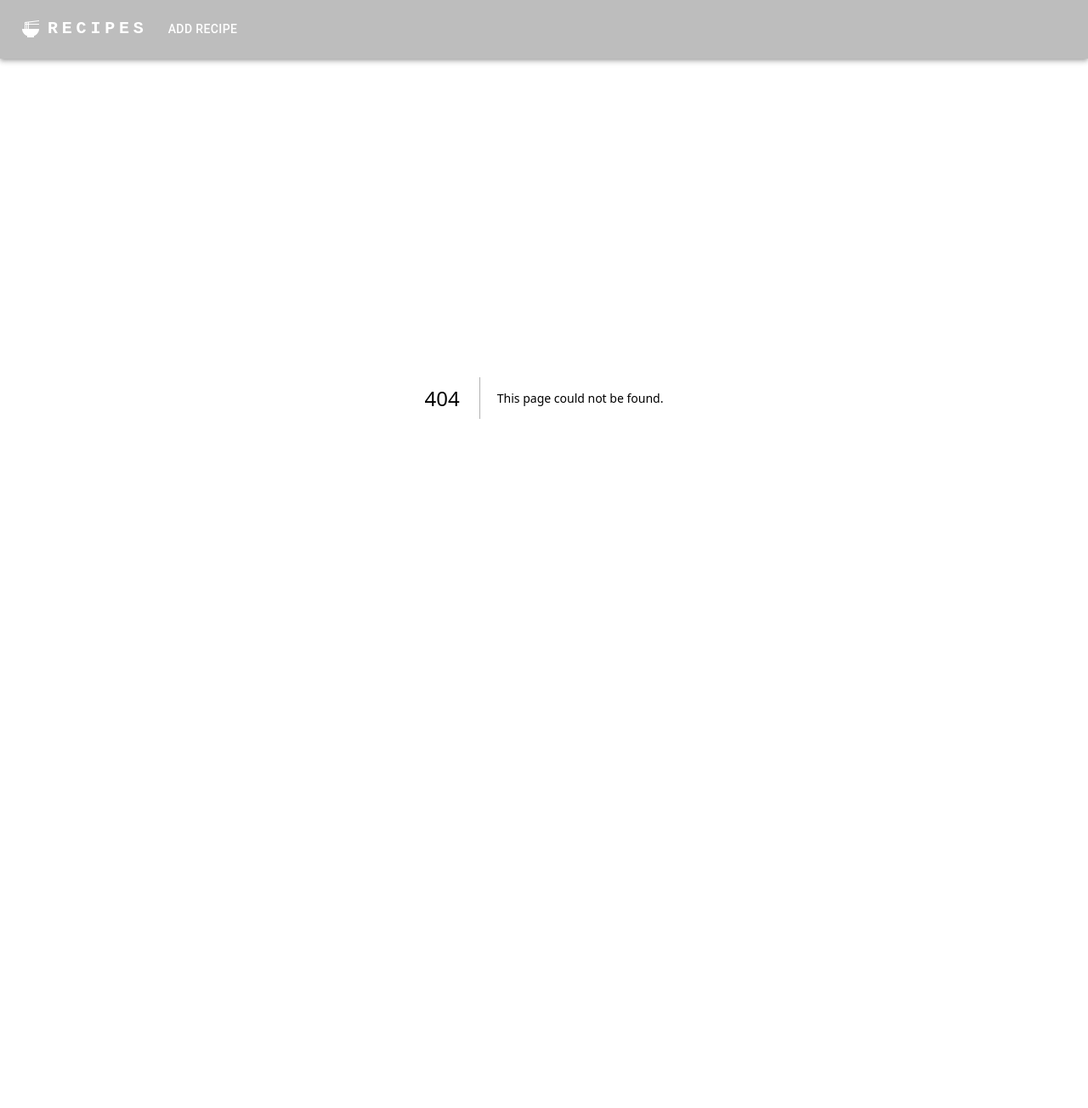
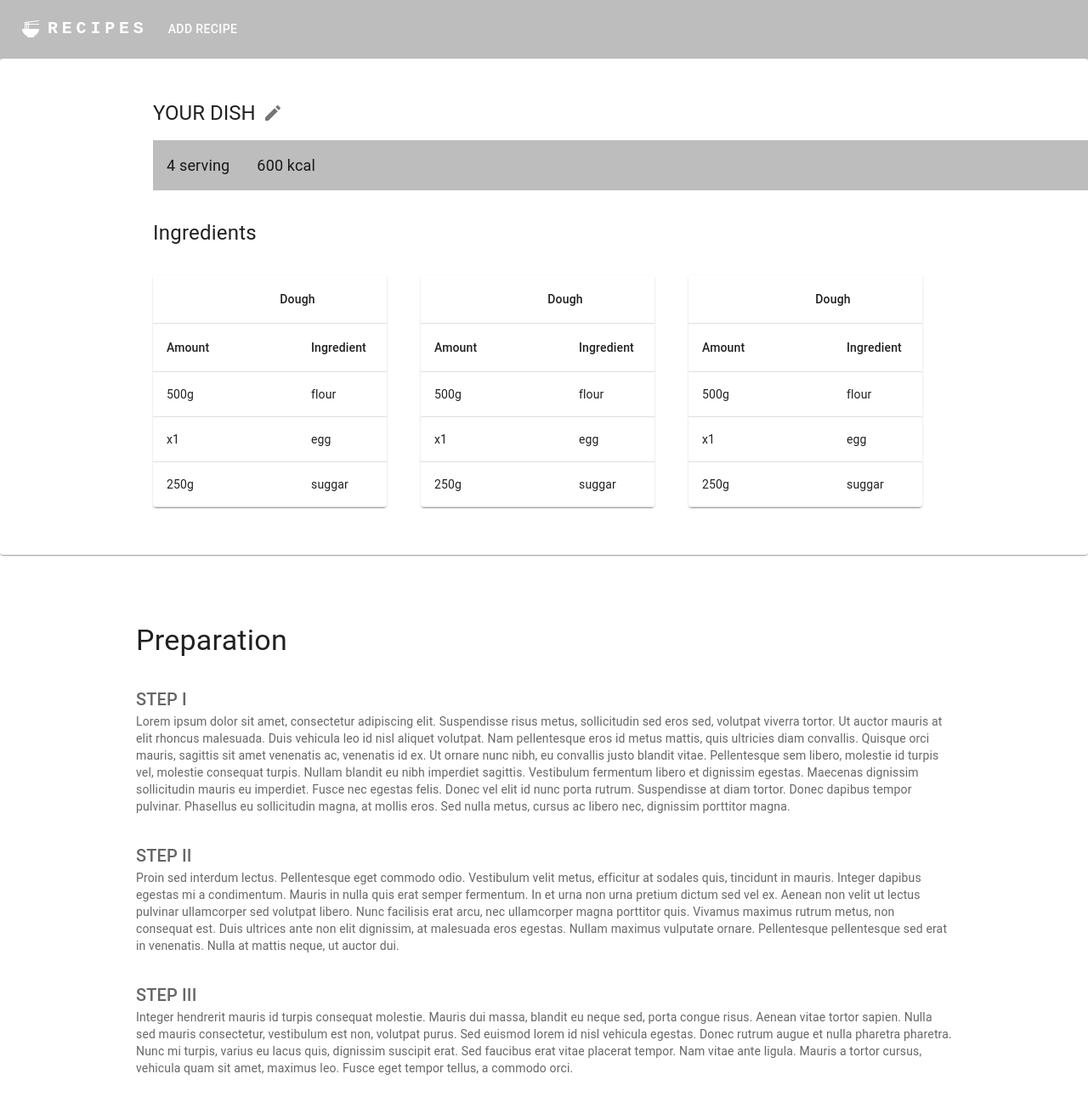
Before and after one commit to Echw/recepies, a Next.js app: page /add-recipe in a window 1280 px wide. Before the commit this address had no page. Shown: the top 1304 px of the page at 85% size. Before the commit the page ends 869 px from the top, so only its background shows below. Built offline with nearby package versions, Linux system fonts and the light colour scheme; grey boxes are pictures that could not be loaded.

Commit message:
add recipe page

```diff
--- /dev/null
+++ b/src/app/add-recipe/page.tsx
@@ -0,0 +1,13 @@
+import RecipeDetailsBox from "@/components/RecipeDetailsBox/RecipeDetailsBox";
+import { RecipeStepDetails } from "@/components/ui/RecipeStepDetails";
+
+const AddRecipe = () => {
+  return (
+    <>
+      <RecipeDetailsBox />
+      <RecipeStepDetails />
+    </>
+  );
+};
+
+export default AddRecipe;
--- /dev/null
+++ b/src/components/RecipeDetailsBox/RecipeDetailsBox.tsx
@@ -0,0 +1,97 @@
+"use client";
+
+import * as React from "react";
+import Card from "@mui/material/Card";
+import CardContent from "@mui/material/CardContent";
+import CardMedia from "@mui/material/CardMedia";
+import Typography from "@mui/material/Typography";
+import { Box, CardHeader, IconButton } from "@mui/material";
+import EditIcon from "@mui/icons-material/Edit";
+import { grey } from "@mui/material/colors";
+import RecipeIngridientsColumn from "../ui/RecipeIngridientsColumn";
+
+export default function RecipeDetailsBox() {
+  return (
+    <Card
+      sx={{
+        display: "flex",
+        height: {},
+        flexDirection: { xs: "column", md: "row" },
+      }}
+    >
+      <CardMedia
+        sx={{
+          width: { xs: "100%", md: "40%" },
+          height: { xs: "10rem", md: "100%" },
+        }}
+        image="https://images.pexels.com/photos/376464/pexels-photo-376464.jpeg?auto=compress&cs=tinysrgb&w=1260&h=750&dpr=1"
+        title="pancaces"
+      />
+      <Box
+        sx={{
+          display: "flex",
+          flexDirection: "column",
+          width: "100%",
+          padding: { xs: "1rem 0rem 1rem 2rem", md: "2rem 0rem 2rem 5rem" },
+        }}
+      >
+        <CardHeader
+          sx={{
+            padding: "1rem 0rem",
+            "& .MuiCardHeader-content": {
+              flex: "none",
+            },
+          }}
+          action={
+            <IconButton aria-label="settings">
+              <EditIcon />
+            </IconButton>
+          }
+          title=" YOUR DISH"
+        />
+        <CardContent
+          sx={{
+            width: "100%",
+            padding: 0,
+            display: "flex",
+            flexDirection: "column",
+            gap: 4,
+          }}
+        >
+          <Box
+            sx={{
+              display: "flex",
+              flexDirection: "row",
+              width: "100%",
+              backgroundColor: grey[400],
+              padding: "1rem",
+              gap: 4,
+            }}
+          >
+            <Typography sx={{ fontSize: { xs: 16, md: 18 } }} component="span">
+              4 serving
+            </Typography>
+            <Typography sx={{ fontSize: { xs: 16, md: 18 } }} component="span">
+              600 kcal
+            </Typography>
+          </Box>
+          <Typography sx={{ fontSize: { xs: 18, md: 24 } }} component="span">
+            Ingredients
+          </Typography>
+          <Box
+            sx={{
+              display: "flex",
+              flexDirection: "row",
+              width: "100%",
+              gap: 5,
+            }}
+          >
+            <RecipeIngridientsColumn />
+            <RecipeIngridientsColumn />
+            <RecipeIngridientsColumn />
+          </Box>
+        </CardContent>
+      </Box>
+    </Card>
+  );
+}
--- /dev/null
+++ b/src/components/ui/RecipeIngridientsColumn.tsx
@@ -0,0 +1,95 @@
+import * as React from "react";
+import Paper from "@mui/material/Paper";
+import Table from "@mui/material/Table";
+import TableBody from "@mui/material/TableBody";
+import TableCell from "@mui/material/TableCell";
+import TableContainer from "@mui/material/TableContainer";
+import TableHead from "@mui/material/TableHead";
+import TablePagination from "@mui/material/TablePagination";
+import TableRow from "@mui/material/TableRow";
+
+interface Column {
+  id: "amount" | "ingredient";
+  label: string;
+  minWidth?: number;
+  format?: (value: number) => string;
+}
+
+const columns: Column[] = [
+  {
+    id: "amount",
+    label: "Amount",
+    minWidth: 170,
+  },
+  {
+    id: "ingredient",
+    label: "Ingredient",
+    minWidth: 170,
+  },
+];
+
+interface Data {
+  amount: string;
+  ingredient: string;
+}
+
+function createData(amount: string, ingredient: string): Data {
+  return { amount, ingredient };
+}
+
+const rows = [
+  createData("500g", "flour"),
+  createData("x1", "egg"),
+  createData("250g", "suggar"),
+];
+
+export default function ColumnGroupingTable() {
+  return (
+    <Paper sx={{ width: "25%" }}>
+      <TableContainer sx={{ maxHeight: 440 }}>
+        <Table stickyHeader aria-label="sticky table">
+          <TableHead>
+            <TableRow>
+              <TableCell align="center" colSpan={2}>
+                Dough
+              </TableCell>
+            </TableRow>
+            <TableRow>
+              {columns.map((column) => (
+                <TableCell
+                  key={column.id}
+                  style={{ top: 57, minWidth: column.minWidth }}
+                >
+                  {column.label}
+                </TableCell>
+              ))}
+            </TableRow>
+          </TableHead>
+          <TableBody>
+            {rows.map((row) => {
+              return (
+                <TableRow
+                  hover
+                  role="checkbox"
+                  tabIndex={-1}
+                  key={row.ingredient}
+                >
+                  {columns.map((column) => {
+                    const value = row[column.id];
+                    return (
+                      <TableCell key={column.id}>
+                        {column.format && typeof value === "number"
+                          ? column.format(value)
+                          : value}
+                      </TableCell>
+                    );
+                  })}
+                </TableRow>
+              );
+            })}
+          </TableBody>
+        </Table>
+      </TableContainer>
+    </Paper>
+  );
+}
--- /dev/null
+++ b/src/components/ui/RecipeStepDetails.tsx
@@ -0,0 +1,74 @@
+"use client";
+
+import { Box, Typography } from "@mui/material";
+import React from "react";
+
+export const RecipeStepDetails = () => {
+  return (
+    <Box
+      sx={{
+        display: "flex",
+        flexDirection: "column",
+        width: "100%",
+        padding: "5rem 10rem",
+        gap: 4,
+      }}
+    >
+      <Typography variant="h4" color="text.primary">
+        Preparation
+      </Typography>
+      <Box>
+        <Typography variant="h6" color="text.secondary">
+          STEP I
+        </Typography>
+        <Typography variant="body2" color="text.secondary">
+          Lorem ipsum dolor sit amet, consectetur adipiscing elit. Suspendisse
+          risus metus, sollicitudin sed eros sed, volutpat viverra tortor. Ut
+          auctor mauris at elit rhoncus malesuada. Duis vehicula leo id nisl
+          aliquet volutpat. Nam pellentesque eros id metus mattis, quis
+          ultricies diam convallis. Quisque orci mauris, sagittis sit amet
+          venenatis ac, venenatis id ex. Ut ornare nunc nibh, eu convallis justo
+          blandit vitae. Pellentesque sem libero, molestie id turpis vel,
+          molestie consequat turpis. Nullam blandit eu nibh imperdiet sagittis.
+          Vestibulum fermentum libero et dignissim egestas. Maecenas dignissim
+          sollicitudin mauris eu imperdiet. Fusce nec egestas felis. Donec vel
+          elit id nunc porta rutrum. Suspendisse at diam tortor. Donec dapibus
+          tempor pulvinar. Phasellus eu sollicitudin magna, at mollis eros. Sed
+          nulla metus, cursus ac libero nec, dignissim porttitor magna.
+        </Typography>
+      </Box>
+      <Box>
+        <Typography variant="h6" color="text.secondary">
+          STEP II
+        </Typography>
+        <Typography variant="body2" color="text.secondary">
+          Proin sed interdum lectus. Pellentesque eget commodo odio. Vestibulum
+          velit metus, efficitur at sodales quis, tincidunt in mauris. Integer
+          dapibus egestas mi a condimentum. Mauris in nulla quis erat semper
+          fermentum. In et urna non urna pretium dictum sed vel ex. Aenean non
+          velit ut lectus pulvinar ullamcorper sed volutpat libero. Nunc
+          facilisis erat arcu, nec ullamcorper magna porttitor quis. Vivamus
+          maximus rutrum metus, non consequat est. Duis ultrices ante non elit
+          dignissim, at malesuada eros egestas. Nullam maximus vulputate ornare.
+          Pellentesque pellentesque sed erat in venenatis. Nulla at mattis
+          neque, ut auctor dui.
+        </Typography>
+      </Box>
+      <Box>
+        <Typography variant="h6" color="text.secondary">
+          STEP III
+        </Typography>
+        <Typography variant="body2" color="text.secondary">
+          Integer hendrerit mauris id turpis consequat molestie. Mauris dui
+          massa, blandit eu neque sed, porta congue risus. Aenean vitae tortor
+          sapien. Nulla sed mauris consectetur, vestibulum est non, volutpat
+          purus. Sed euismod lorem id nisl vehicula egestas. Donec rutrum augue
+          et nulla pharetra pharetra. Nunc mi turpis, varius eu lacus quis,
+          dignissim suscipit erat. Sed faucibus erat vitae placerat tempor. Nam
+          vitae ante ligula. Mauris a tortor cursus, vehicula quam sit amet,
+          maximus leo. Fusce eget tempor tellus, a commodo orci.
+        </Typography>
+      </Box>
+    </Box>
+  );
+};
```
